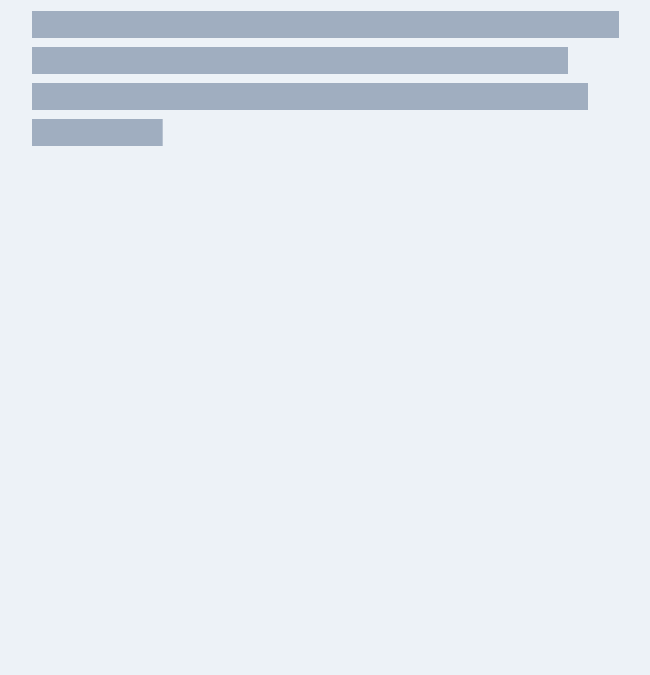
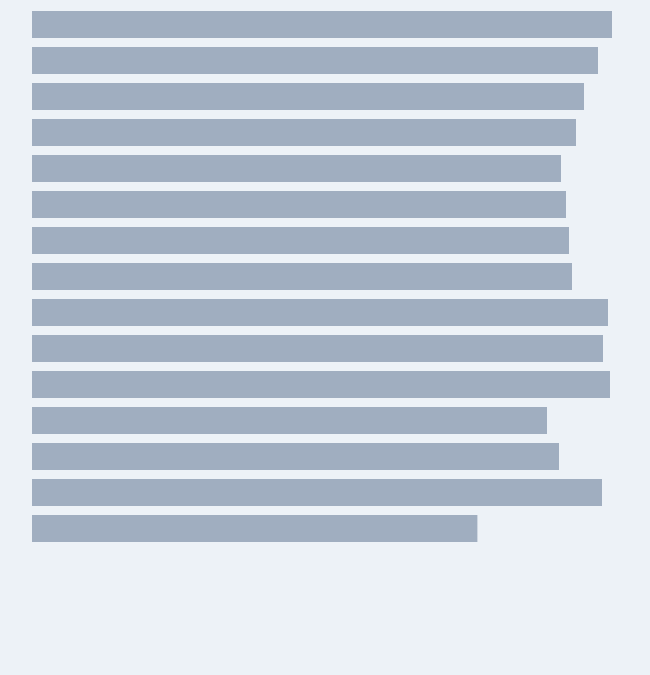
Before and after one commit to viberbyte/viberbyte.github.io, a plain HTML site: page index.html in a window 1280 px wide. Shown: the part 473-1148 px from the top of the page, without its empty margins (308-958 px from the left). Before the commit the page ends 800 px from the top, so only its background shows below. Drawn offline with Linux system fonts and the light colour scheme.

Commit message:
Modify instruction text and add personal details
Updated the instruction text and added personal introduction.

```diff
--- a/index.html
+++ b/index.html
@@ -16,14 +16,27 @@
 <body>
 <div class="container">
   ⚠️ UNDER CONSTRUCTION 🚧 <br><br><br><br><br><br><br><br>
-  <div class="instruction">Hover the paragraphs to see the effect 👀 </div>
+  <div class="instruction">Hover the paragraphs to see the details 👀 </div>
  <!-- <h1>HIGHLIGHT 📝</h1>
   <div class="content v2">
     <p>Woah, That's pretty cool, Gotta remember that ! I'm just gonna highlight this for future reference. Who knows I might forget this. Better not forget this. I wish my memory was better, But oh well, that's that.</p>
   </div> -->
   <h1>SPOILERS </h1>
   <div class="content v3">
-  <p>This season is gonna blow your mind ! Like this season is crazy dawg! You know what happens on the first episode ? You are not gonna believe me bro, like It's crazy dude !</p>
+  <p>Hi, my name is Moez.
+
+I am a Network Engineering and Info Technology, pursuing a bachelors degree with an emphasis in Computer Systems and Networks.
+
+I will graduate December of 2010. I am actively pursuing roles.
+I very much enjoy Linux, Cybersecurity, and programming.
+
+I enjoy thinkpads. My daily tinkering machine is a Thinkpad X61, although I’ve used the X220, X230, T480s, and E14.
+I mostly use a mix of Arch/Gentoo Linux, although I’ve got experience using Debian, Manjaro, Redhat, OpenSuse, etc.
+While I find X11 useful, I much prefer the framebuffer using tmux. I find that the majority of my most productive work happens there.
+
+I use a slightly modified version of lazyvim for the majority of my programming work.
+
+You can contact me at: moezbuzz@gmail.com</p>
   </div>
  <!-- <h1>UNDERLINE 🍧</h1>
   <div class="content v1">
```
